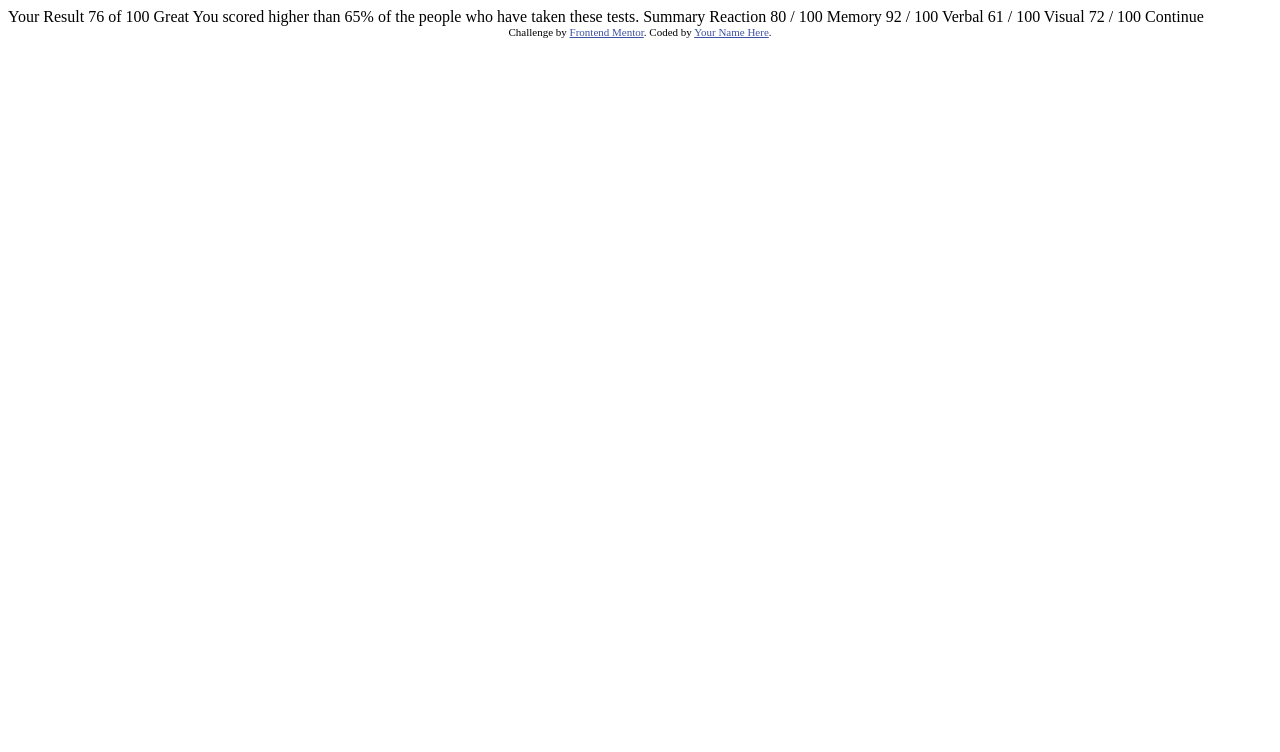
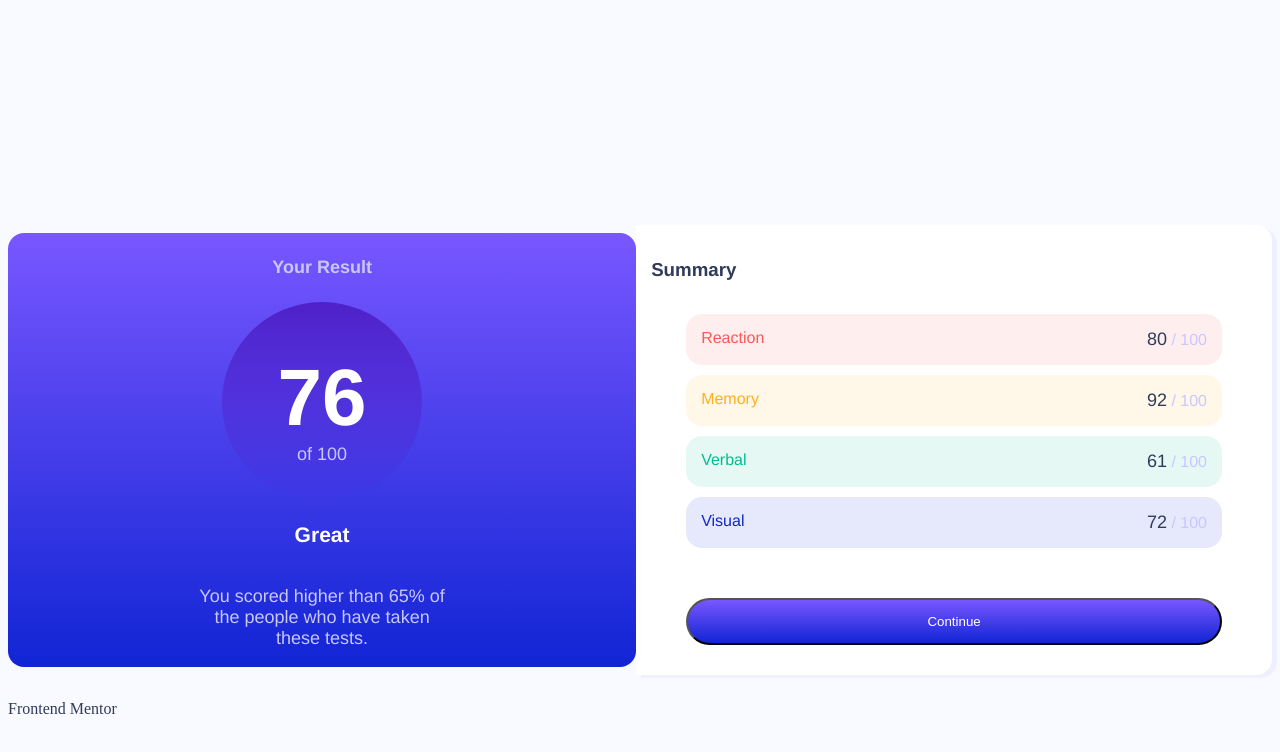
Before and after one commit to salac25/result-summary, a plain HTML site: page index.html in a window 1280 px wide. Drawn offline with Linux system fonts and the light colour scheme.

Commit message:
index.html

```diff
--- a/index.html
+++ b/index.html
@@ -1,47 +1,64 @@
 <!DOCTYPE html>
 <html lang="en">
-<head>
-  <meta charset="UTF-8">
-  <meta name="viewport" content="width=device-width, initial-scale=1.0"> <!-- displays site properly based on user's device -->
+  <head>
+    <meta charset="UTF-8" />
+    <meta name="viewport" content="width=device-width, initial-scale=1.0" />
+    <link rel="stylesheet" href="index.css" />
+    <link
+      rel="icon"
+      type="image/png"
+      sizes="32x32"
+      href="./assets/images/favicon-32x32.png"
+    />
+    <title>Document</title>
+  </head>
+  <body>
+    <div class="main">
+      <div class="result">
+        <h4>Your Result</h4>
+        <div class="circle">
+          <div class="score">76</div>
+          <div class="test">of 100</div>
+        </div>
+        <h3 class="great">Great</h3>
+        <p>
+          You scored higher than 65% of <br />the people who have taken
+          <br />these tests.
+        </p>
+      </div>
+      <div class="container">
+        <h3 class="summ">Summary</h3>
+        <div class="summary-container">
+          <div class="reaction rating">
+            Reaction
+            <div>
+              <span class="result">80</span><span class="overall"> / 100</span>
+            </div>
+          </div>
+          <div class="memory rating">
+            Memory
+            <div>
+              <span class="result">92</span><span class="overall"> / 100</span>
+            </div>
+          </div>
+          <div class="verbal rating">
+            Verbal
+            <div>
+              <span class="result">61</span><span class="overall"> / 100</span>
+            </div>
+          </div>
+          <div class="visual rating">
+            Visual
+            <div>
+              <span class="result">72</span>
+              <span class="overall"> / 100</span>
+            </div>
+          </div>
+          <button>Continue</button>
+        </div>
+      </div>
+    </div>
 
-  <link rel="icon" type="image/png" sizes="32x32" href="./assets/images/favicon-32x32.png">
-
-  <title>Frontend Mentor | Results summary component</title>
-
-  <!-- Feel free to remove these styles or customise in your own stylesheet 👍 -->
-  <style>
-    .attribution { font-size: 11px; text-align: center; }
-    .attribution a { color: hsl(228, 45%, 44%); }
-  </style>
-</head>
-<body>
-
-  Your Result
-  76
-  of 100
-
-  Great
-  You scored higher than 65% of the people who have taken these tests.
-
-  Summary
-
-  Reaction
-  80 / 100
-
-  Memory
-  92 / 100
-
-  Verbal
-  61 / 100
-
-  Visual
-  72 / 100
-
-  Continue
-
-  <div class="attribution">
-    Challenge by <a href="https://www.frontendmentor.io?ref=challenge" target="_blank">Frontend Mentor</a>.
-    Coded by <a href="#">Your Name Here</a>.
-  </div>
-</body>
+    <a id="web" href="frontendmentor.io">Frontend Mentor</a>
+  </body>
 </html>
```
